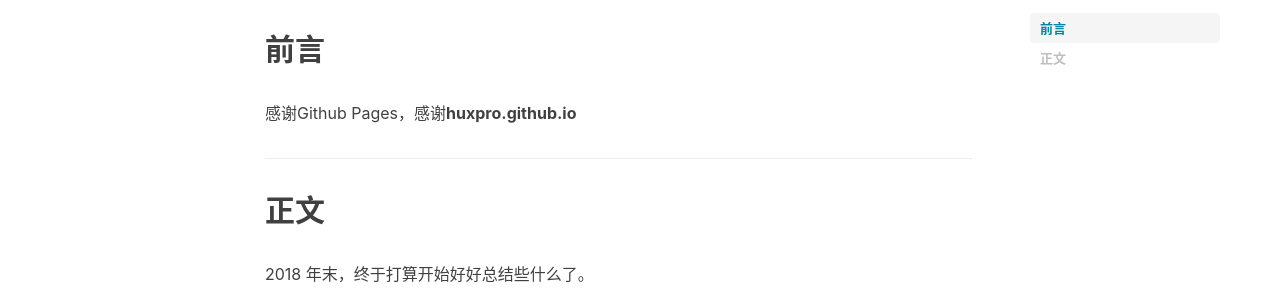
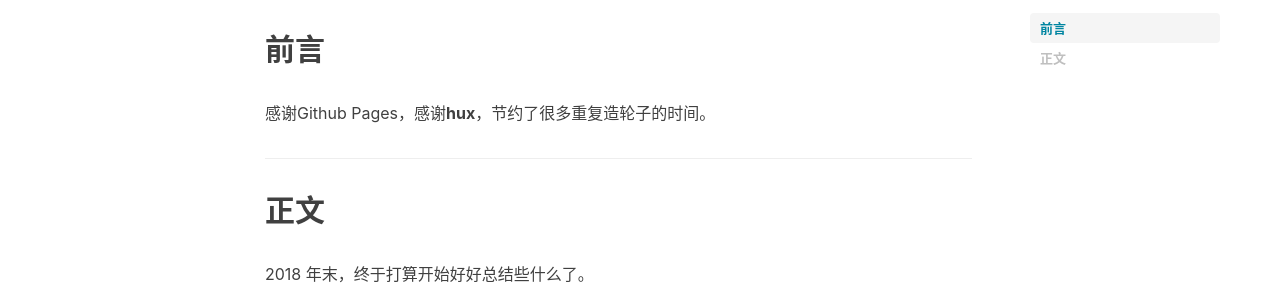
Before and after one commit to kinderyj/kinderyj.github.io, a Jekyll site: the page built from _posts/2014-01-29-hello-2019.markdown, in a window 1280 px wide. Shown: the part 610-905 px from the top of the page. Built offline with Jekyll 4.4.1, drawn with Linux system fonts in a browser that asks for light colours; nearby versions of some CDN libraries; comment, search, counter and statistics services are not loaded.

Commit message:
update bg121

```diff
--- a/_posts/2014-01-29-hello-2019.markdown
+++ b/_posts/2014-01-29-hello-2019.markdown
@@ -16,7 +16,7 @@ tags:
 
 ## 前言
 
-感谢Github Pages，感谢**huxpro.github.io**
+感谢Github Pages，感谢**hux**，节约了很多重复造轮子的时间。
 
 
 
```
